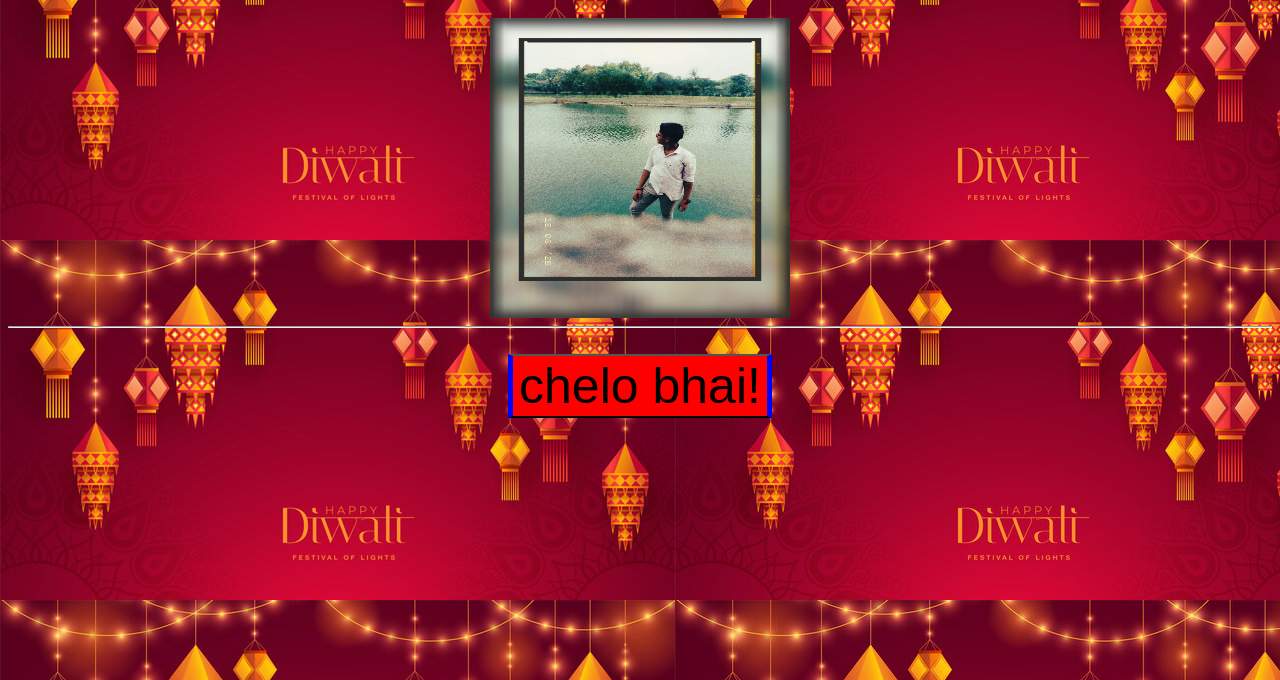
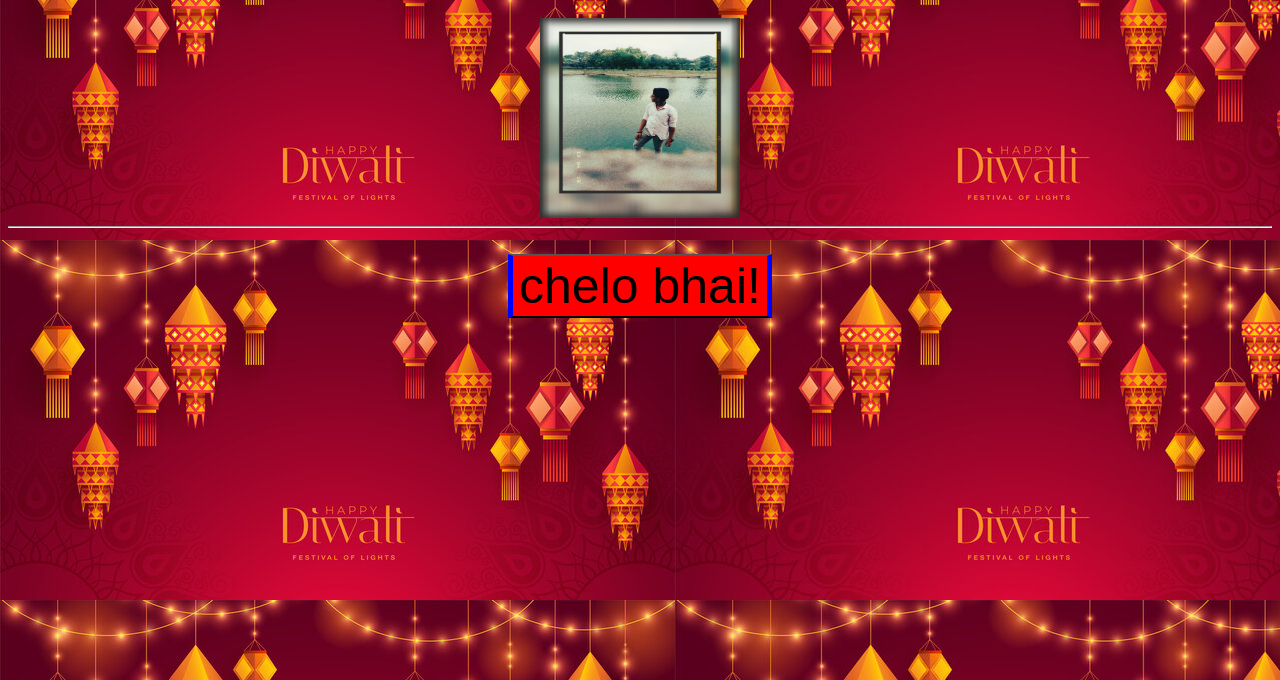
Before and after one commit to Abhinaw123-du/happy-diwali-bro, a plain HTML site: page index.html in a window 1280 px wide. Shown: the part 120-800 px from the top of the page. Drawn offline with Linux system fonts and the light colour scheme.

Commit message:
Update index.html

```diff
--- a/index.html
+++ b/index.html
@@ -35,7 +35,7 @@
  <center>
   <h1>THIS IS A CHEAP GIFT I CAN GIVE YOU</h1>
   <h1>WELCOME!</h1>
-  <img src="me.jpeg" height="300" width="300"/>
+  <img src="me.jpeg" height="200" width="200"/>
   <hr/>
   <br/>
   <div>
```
